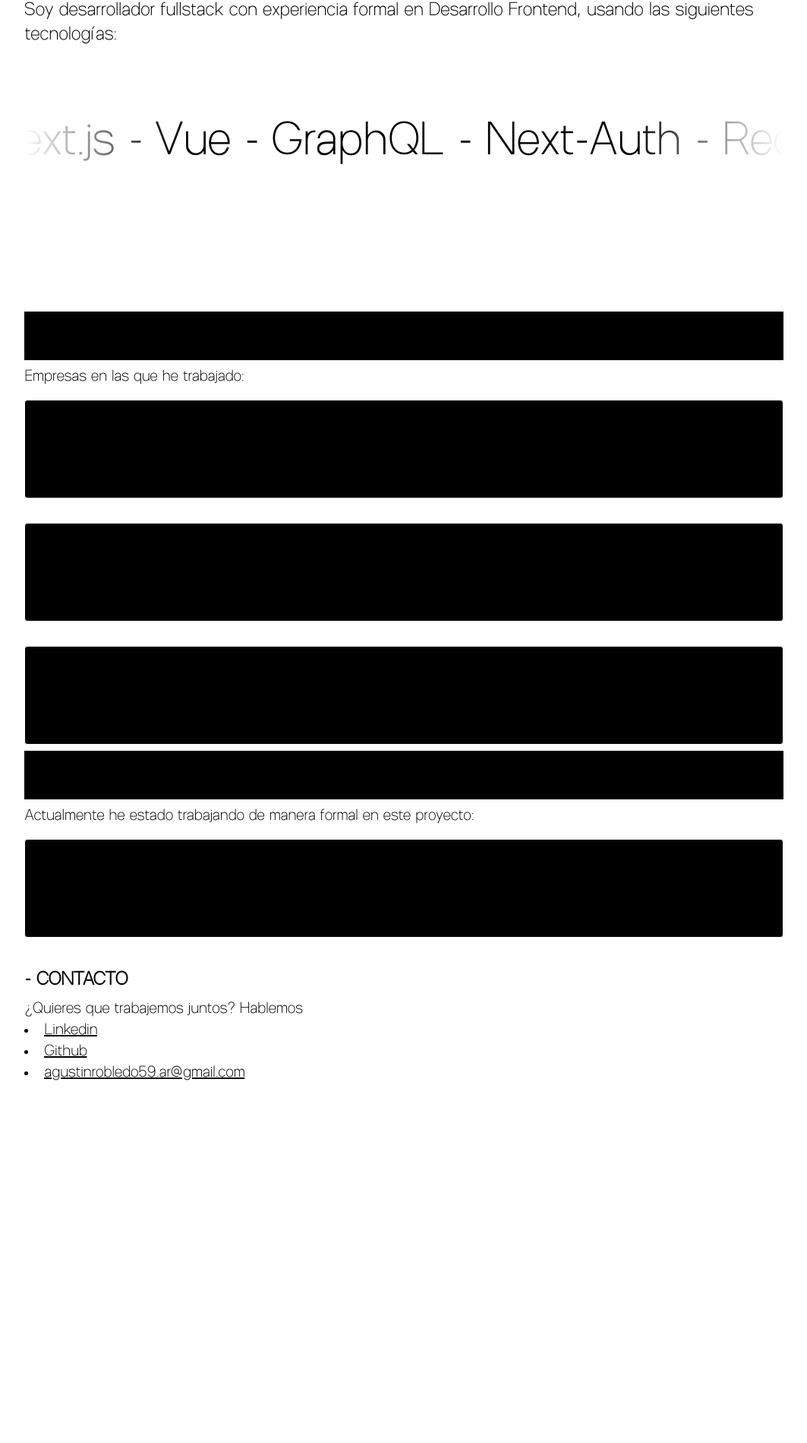
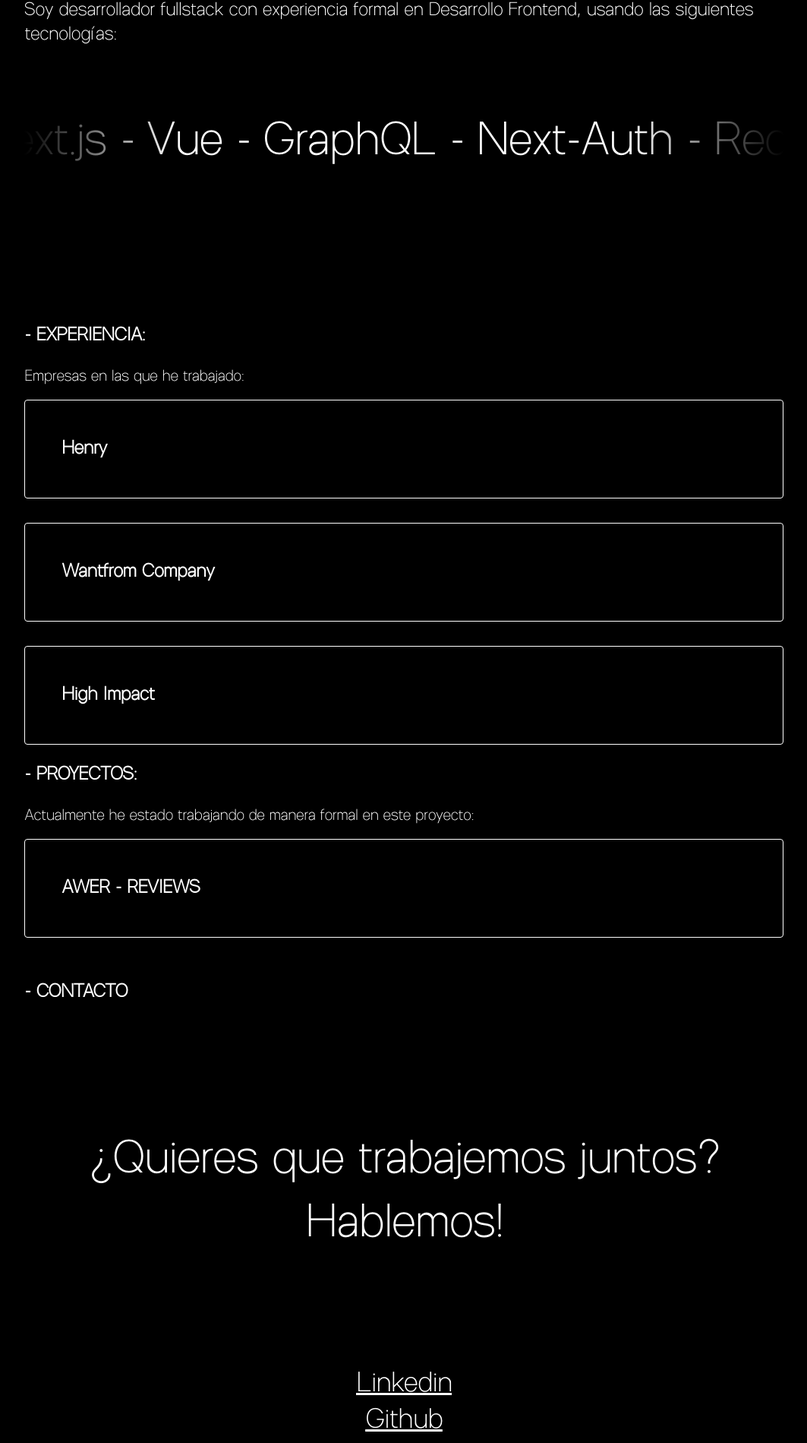
Before and after one commit to agustinrobledo/portfolio-remake, a Next.js app: page / in a window 1280 px wide. Shown: the part 878-2777 px from the top of the page at 76% size, without its empty margins (108-1171 px from the left). Before the commit the page ends 2304 px from the top, so only its background shows below. Built offline with nearby package versions, Linux system fonts and the light colour scheme.

Commit message:
queries for responsive design

```diff
--- a/pages/index.tsx
+++ b/pages/index.tsx
@@ -12,7 +12,7 @@ export default function Home() {
   return (
     <>
       <Wrapper>
-        <div className="px-3 w-4/5">
+        <div className="px-3 w-full md:w-4/5">
           <Navbar />
           <AsideInfo />
           <Hero />
--- a/src/components/CompanyExperience.tsx
+++ b/src/components/CompanyExperience.tsx
@@ -13,7 +13,7 @@ const CompanyExperience = () => {
           </Accordion.Trigger>
         </Accordion.Header>
         <Accordion.AccordionContent
-          className={`${styles.AccordionContent} text-xl border border-white p-4 rounded`}
+          className={`${styles.AccordionContent} w-fit text-xl border border-white p-4 rounded`}
         >
           <div>
             <p>Desde Septiembre hasta Octubre del año 2021</p>
@@ -42,7 +42,7 @@ const CompanyExperience = () => {
           </Accordion.Trigger>
         </Accordion.Header>
         <Accordion.AccordionContent
-          className={`${styles.AccordionContent} text-xl border border-white p-4 rounded`}
+          className={`${styles.AccordionContent} w-fit text-xl border border-white p-4 rounded`}
         >
           <div>
             <p>Desde Marzo hasta Junio del año 2022</p>
@@ -67,7 +67,7 @@ const CompanyExperience = () => {
           </Accordion.Trigger>
         </Accordion.Header>
         <Accordion.AccordionContent
-          className={`${styles.AccordionContent} text-xl border border-white p-4 rounded`}
+          className={`${styles.AccordionContent} w-fit text-xl border border-white p-4 rounded`}
         >
           <div>
             <p>Desde Junio hasta la actualidad</p>
--- a/src/components/Contact.tsx
+++ b/src/components/Contact.tsx
@@ -1,22 +1,25 @@
 const Contact = () => {
   return (
-    <section id="contact" className="flex flex-col gap-2 text-xl">
-      <div>
-        <h2 className="sticky top-20 text-2xl font-bold">- CONTACTO</h2>
+    <section id="contact" className="flex flex-col text-xl min-h-screen">
+      <div className="bg-black sticky h-1/5 z-10 top-14 py-4">
+        <h2 className="text-2xl font-bold">- CONTACTO</h2>
       </div>
-      <div>
-        <h2 className="text-xl">¿Quieres que trabajemos juntos? Hablemos</h2>
-        <div className="flex flex-col underline">
-          <li>
-            <a>Linkedin</a>
+      <div className="flex flex-col h-screen content-center justify-center gap-2 md:gap-6 text-center text-3xl  md:text-6xl">
+        <h2>¿Quieres que trabajemos juntos?</h2>
+        <span>Hablemos!</span>
+        <ul className="flex flex-col underline desktop:flex-row justify-around gap-2 text-2xl md:text-4xl mt-4 md:mt-24 md:py-10">
+          <li className="hoverable">
+            <a href="https://linkedin.com/in/fernando-agustin-robledo">
+              Linkedin
+            </a>
           </li>
-          <li>
-            <a>Github</a>
+          <li className="hoverable">
+            <a href="https://github.com/agustinrobledo">Github</a>
           </li>
-          <li>
-            <span>agustinrobledo59.ar@gmail.com</span>
+          <li className="hoverable">
+            <a href="mailto:agustinrobledo59.ar@gmail.com">Mail</a>
           </li>
-        </div>
+        </ul>
       </div>
     </section>
   );
--- a/src/components/Cursor.tsx
+++ b/src/components/Cursor.tsx
@@ -52,7 +52,7 @@ const Cursor = () => {
   }, []);
 
   return (
-    <div className="cursor">
+    <div className="cursor hidden md:block">
       <div ref={bigBallRef} className="cursor__ball cursor__ball--big ">
         <svg height="30" width="30">
           <circle cx="15" cy="15" r="12" strokeWidth="0"></circle>
--- a/src/components/Hero.tsx
+++ b/src/components/Hero.tsx
@@ -1,6 +1,20 @@
+import { RefObject, useEffect, useRef } from "react";
+
 const Hero = () => {
+  const contactRef = useRef<HTMLElement | null>();
+
+  useEffect(() => {
+    if (typeof window !== "undefined") {
+      contactRef.current = document.getElementById("contact");
+    }
+  });
+
+  const handleScroll = (ref: RefObject<HTMLElement | null | undefined>) => {
+    ref?.current?.scrollIntoView({});
+  };
+
   return (
-    <section className="flex flex-col justify-center text-4xl h-screen lg:w-1/2 font-bold leading-normal">
+    <section className="flex flex-col justify-center h-screen lg:text-4xl font-bold leading-normal">
       <div>
         <h1>MI NOMBRE ES AGUSTIN ROBLEDO</h1>
         <p>
@@ -8,7 +22,10 @@ const Hero = () => {
           DE USUARIO, ESTA PAGINA ES UNA RECOPILACIÓN DE MIS ULTIMOS TRABAJOS Y
           PROYECTOS.
         </p>
-        <button className="bg-yellow text-black hoverable mt-2">
+        <button
+          onClick={() => handleScroll(contactRef)}
+          className="bg-yellow text-black hoverable mt-2"
+        >
           HABLEMOS!
         </button>
       </div>
--- a/src/components/Navbar.tsx
+++ b/src/components/Navbar.tsx
@@ -18,7 +18,7 @@ const Navbar = () => {
   };
 
   return (
-    <nav className="max-w-screen-xl z-10 mx-auto bg-black sticky top-0 py-6 px-2">
+    <nav className="max-w-screen-xl z-10 bg-black sticky top-0 py-6 px-2">
       <div className="flex flex-row gap-2">
         <span className="block desktop:hidden text-xl">
           Fernando Agustin Robledo
@@ -39,7 +39,7 @@ const Navbar = () => {
           className="hidden desktop:block hoverable"
           onClick={() => handleScroll(contactRef)}
         >
-          SOBRE MÍ
+          CONTACTO
         </button>
       </div>
     </nav>
--- a/src/components/Technologies.tsx
+++ b/src/components/Technologies.tsx
@@ -12,37 +12,37 @@ const Technologies = () => {
         </p>
       </div>
       <div className={`${styles.marquee} py-24 min-w-screen`}>
-        <ul aria-hidden="true" className={`${styles.marquee__content} pl-2`}>
-          <li className="hoverable text-6xl w-fit">React -</li>
-          <li className="hoverable text-6xl w-fit">Next.js -</li>
-          <li className="hoverable text-6xl w-fit">Vue -</li>
-          <li className="hoverable text-6xl w-fit">GraphQL -</li>
-          <li className="hoverable text-6xl w-fit">Next-Auth -</li>
-          <li className="hoverable text-6xl w-fit">Recoil - Redux -</li>
-          <li className="hoverable text-6xl w-fit">Strapi -</li>
-          <li className="hoverable text-6xl w-fit">Express -</li>
-          <li className="hoverable text-6xl w-fit">Node.js -</li>
-          <li className="hoverable text-6xl w-fit">React Native -</li>
-          <li className="hoverable text-6xl w-fit">React -</li>
-          <li className="hoverable text-6xl w-fit">Next.js -</li>
-          <li className="hoverable text-6xl w-fit">Vue -</li>
-          <li className="hoverable text-6xl w-fit">GraphQL -</li>
-          <li className="hoverable text-6xl w-fit">Next-Auth -</li>
-          <li className="hoverable text-6xl w-fit">Recoil - Redux -</li>
-          <li className="hoverable text-6xl w-fit">Strapi -</li>
-          <li className="hoverable text-6xl w-fit">Express -</li>
-          <li className="hoverable text-6xl w-fit">Node.js -</li>
-          <li className="hoverable text-6xl w-fit">React Native -</li>
-          <li className="hoverable text-6xl w-fit">React -</li>
-          <li className="hoverable text-6xl w-fit">Next.js -</li>
-          <li className="hoverable text-6xl w-fit">Vue -</li>
-          <li className="hoverable text-6xl w-fit">GraphQL -</li>
-          <li className="hoverable text-6xl w-fit">Next-Auth -</li>
-          <li className="hoverable text-6xl w-fit">Recoil - Redux -</li>
-          <li className="hoverable text-6xl w-fit">Strapi -</li>
-          <li className="hoverable text-6xl w-fit">Express -</li>
-          <li className="hoverable text-6xl w-fit">Node.js -</li>
-          <li className="hoverable text-6xl w-fit">React Native -</li>
+        <ul aria-hidden="true" className={`${styles.marquee__content} text-2xl lg:text-6xl pl-2`}>
+          <li className="hoverable w-fit">React -</li>
+          <li className="hoverable w-fit">Next.js -</li>
+          <li className="hoverable w-fit">Vue -</li>
+          <li className="hoverable w-fit">GraphQL -</li>
+          <li className="hoverable w-fit">Next-Auth -</li>
+          <li className="hoverable w-fit">Recoil - Redux -</li>
+          <li className="hoverable w-fit">Strapi -</li>
+          <li className="hoverable w-fit">Express -</li>
+          <li className="hoverable w-fit">Node.js -</li>
+          <li className="hoverable w-fit">React Native -</li>
+          <li className="hoverable w-fit">React -</li>
+          <li className="hoverable w-fit">Next.js -</li>
+          <li className="hoverable w-fit">Vue -</li>
+          <li className="hoverable w-fit">GraphQL -</li>
+          <li className="hoverable w-fit">Next-Auth -</li>
+          <li className="hoverable w-fit">Recoil - Redux -</li>
+          <li className="hoverable w-fit">Strapi -</li>
+          <li className="hoverable w-fit">Express -</li>
+          <li className="hoverable w-fit">Node.js -</li>
+          <li className="hoverable w-fit">React Native -</li>
+          <li className="hoverable w-fit">React -</li>
+          <li className="hoverable w-fit">Next.js -</li>
+          <li className="hoverable w-fit">Vue -</li>
+          <li className="hoverable w-fit">GraphQL -</li>
+          <li className="hoverable w-fit">Next-Auth -</li>
+          <li className="hoverable w-fit">Recoil - Redux -</li>
+          <li className="hoverable w-fit">Strapi -</li>
+          <li className="hoverable w-fit">Express -</li>
+          <li className="hoverable w-fit">Node.js -</li>
+          <li className="hoverable w-fit">React Native -</li>
         </ul>
       </div>
     </div>
--- a/src/components/Wrapper.tsx
+++ b/src/components/Wrapper.tsx
@@ -6,7 +6,7 @@ type PropsType = {
 const Wrapper = ({ children, className, ...otherProps }: PropsType) => {
   return (
     <div
-      className={`max-w-screen-lg flex justify-center ${className}`}
+      className={`max-w-screen-2xl w-full mx-auto flex justify-center ${className}`}
       {...otherProps}
     >
       {children}
--- a/styles/globals.css
+++ b/styles/globals.css
@@ -10,10 +10,8 @@ body {
   margin: 0;
   cursor: none;
   font-family: "Inter";
-}
-
-body :hover {
-  cursor: none;
+  background-color: black;
+  color: white
 }
 
 a {
@@ -25,8 +23,27 @@ a {
   box-sizing: border-box;
 }
 
+/* @media (prefers-color-scheme: dark) {
+  html {
+    color-scheme: dark;
+  }
+  body {
+    color: white;
+    background: black;
+  }
+} */
+
+@media screen and (min-width: 1300px){
+  body{
+    cursor: none,
+  }
+
+  body :hover {
+    cursor: none;
+  }
+
   .cursor {
-  pointer-events: none;
+    pointer-events: none
   }
 
   .cursor__ball {
@@ -40,14 +57,6 @@ a {
     fill: #f7f8fa;
   }
 
-@media (prefers-color-scheme: dark) {
-  html {
-    color-scheme: dark;
-  }
-  body {
-    color: white;
-    background: black;
-  }
 }
 
 @font-face {
--- a/tailwind.config.js
+++ b/tailwind.config.js
@@ -8,10 +8,10 @@ module.exports = {
     "./src/**/*.{js,ts,jsx,tsx}",
   ],
   theme: {
-    screens: {
-      desktop: "1300px",
-    },
     extend: {
+      screens: {
+        desktop: "1300px",
+      },
       colors: {
         yellow: "#FAFF0F",
       },
```
Lines whose indentation alone changed are shown as unchanged.
